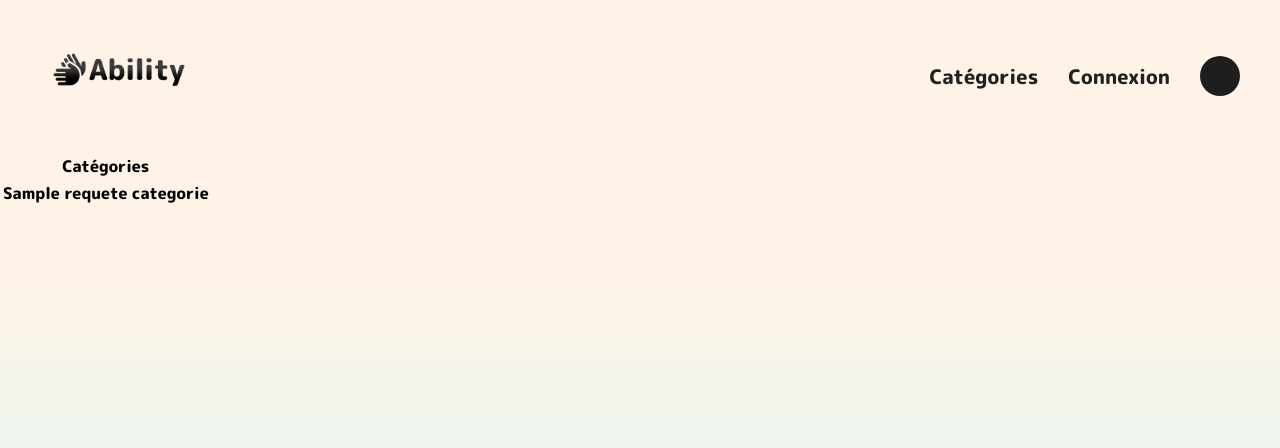
After one commit to davinahouquet/Ability, a PHP site: the page made by view/Categorie/viewCategorie.php in a window 1280 px wide. The commit adds this page. Shown: the top 448 px of the page. Run offline with PHP 8.4, Linux system fonts and the light colour scheme; the template is opened without the code that fills it: most values are stand-ins (such as "Sample title", 1, 10 or a date in 2020).

Commit message:
Affichage des catégories

```diff
--- a/index.php
+++ b/index.php
@@ -31,7 +31,7 @@ if(isset($_GET["action"])){
         case "login" : $ctrlConnexion->login(); break; //Connexion
 
         // Categories
-        case "categories" : $ctrlCategorie->categorie(); break;
+        case "categorie" : $ctrlCategorie->categorie(); break;
 
     }
 }
--- /dev/null
+++ b/view/Categorie/viewCategorie.php
@@ -0,0 +1,31 @@
+<?php
+ob_start();
+
+$categorie = $requeteCategorie->fetchAll();
+?>
+
+    <section>
+
+        <table>
+            <tr>
+                <th>Catégories</th>
+            </tr>
+                <?php foreach($categorie as $categorie){
+                ?>
+                 <tr>
+                    <td><?= $categorie["nom_categorie"] ?></td>
+                <?php
+                }
+                ?>
+            </tr>
+
+        </table>
+
+    </section>
+
+<?php
+$titre = "Ability";
+$titre_secondaire = "Categorie";
+$contenu = ob_get_clean();
+require "view/template.php";
+?>
--- a/view/template.php
+++ b/view/template.php
@@ -17,7 +17,7 @@
             <a href="http://localhost/Ability/index.php?action=landingPage"><img class="logo" src="http://localhost/Ability/public/img/logo.png"></a>
         </div>
         <ul class="navigation">
-            <p><a href="index.php?action=#" class="navigation-item">Catégories</a></p>
+            <p><a href="index.php?action=categorie" class="navigation-item">Catégories</a></p>
 
             <!-- CONNEXION - COMPTE - UTILISATEURS - ADMIN -->
             <?php
```
Also changed, not shown: controller/CategorieController.php (+6 -1 lines).
